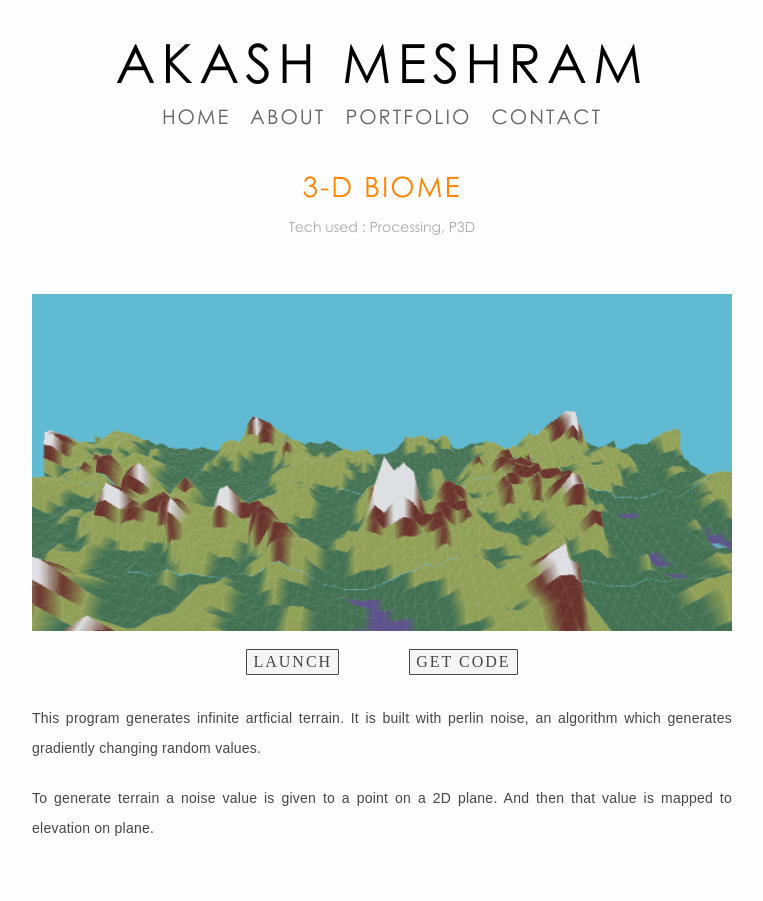
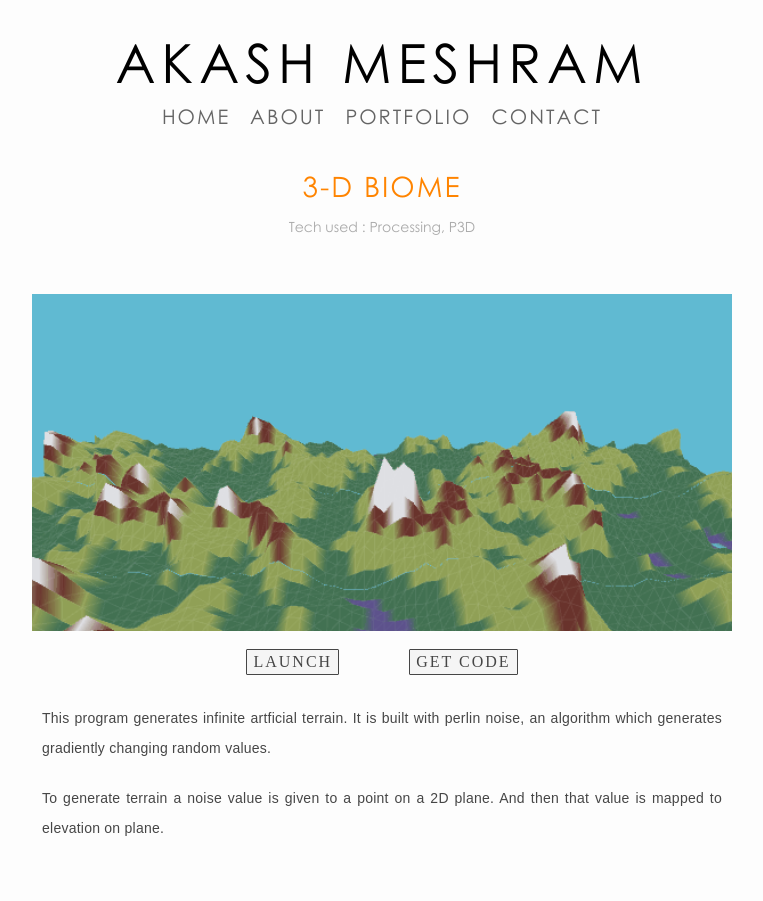
Before and after one commit to akashmeshram/old_website, a Jekyll site: the page built from work/biome.md, in a window 1280 px wide. Shown: the whole page, without its empty margins (258-1021 px from the left). Built offline with Jekyll 4.4.1, drawn with Linux system fonts in a browser that asks for light colours; nearby versions of some CDN libraries.

Commit message:
Update style.scss

```diff
--- a/_sass/style.scss
+++ b/_sass/style.scss
@@ -570,7 +570,7 @@ form {
     line-height: 24px;
     text-align: justify;
     width: 350px;
-    padding: 10px 0px;
+    padding: 10px 10px;
   }
 }
 
```
